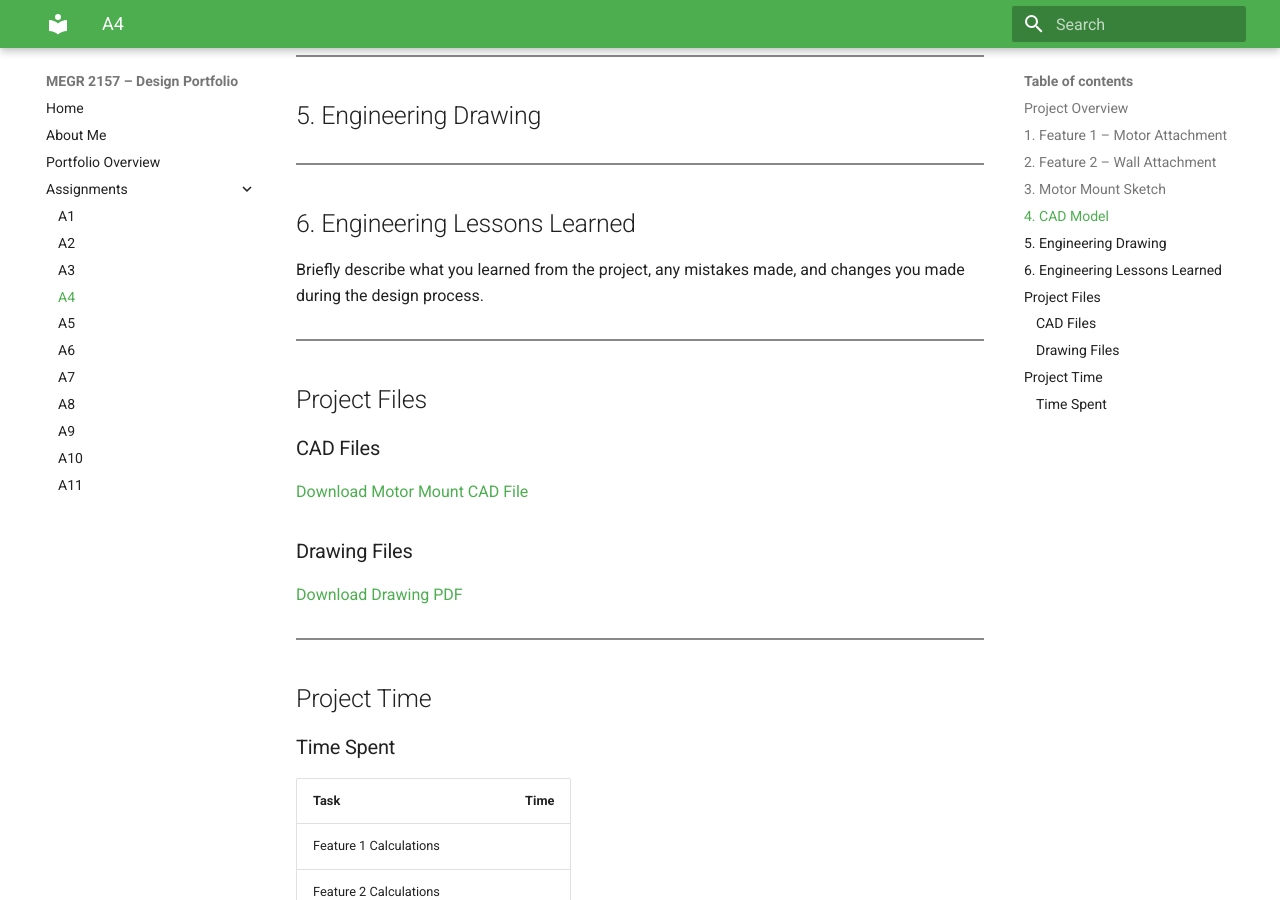
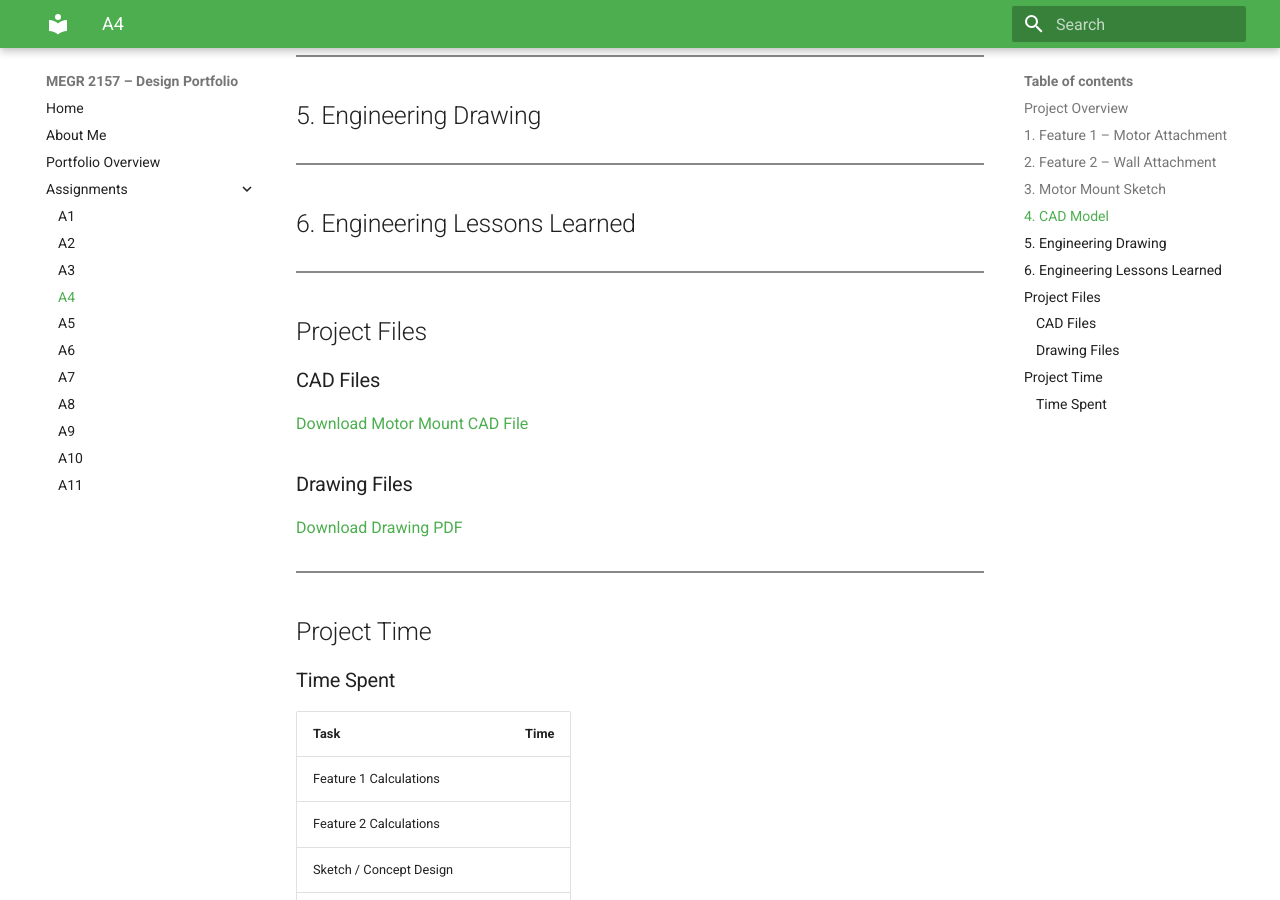
Before and after one commit to gparx/design-portfolio, an MkDocs documentation site: the page built from docs/assignments/A04/index.md, in a window 1280 px wide and 900 px high, scrolled down 885 px. Built offline with MkDocs 1.6.1 and Material for MkDocs 9.7.7, drawn with Linux system fonts in a browser that asks for light colours.

Commit message:
Remove prompt for engineering lessons learned section
Removed prompt for describing engineering lessons learned.

```diff
--- a/docs/assignments/A04/index.md
+++ b/docs/assignments/A04/index.md
@@ -41,7 +41,6 @@ Design a motor mount using the (Brushed 24V DC Gear Motor 3.6Kg.cm/46RPM w/ 99.5
 
 ## 6. Engineering Lessons Learned
 
-Briefly describe what you learned from the project, any mistakes made, and changes you made during the design process.
 
 <hr style="border: none; border-top: 2px solid #888; margin: 30px 0;">
 
```
